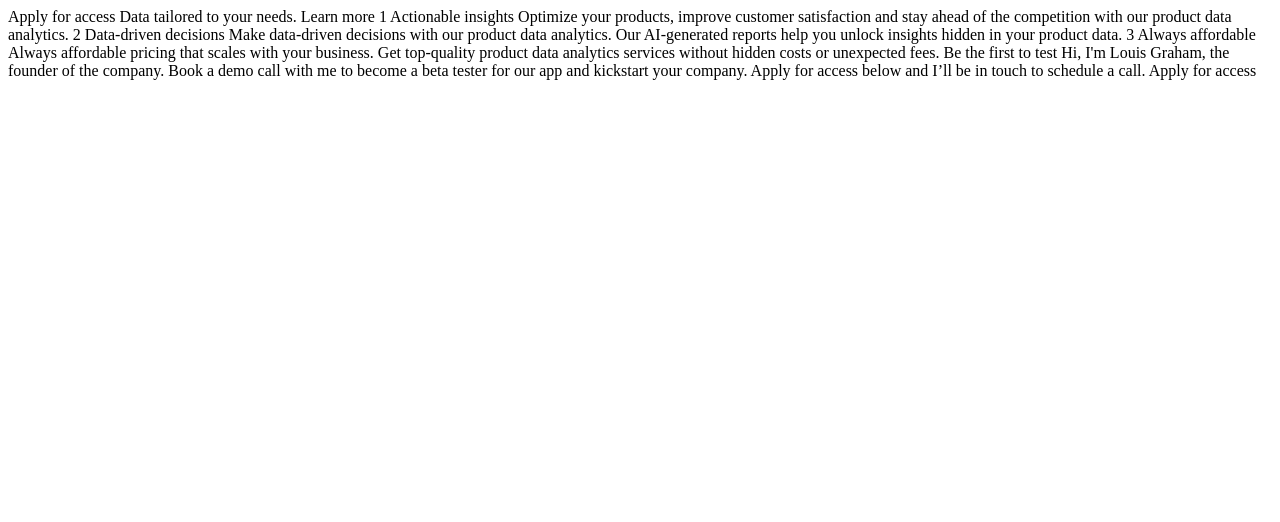
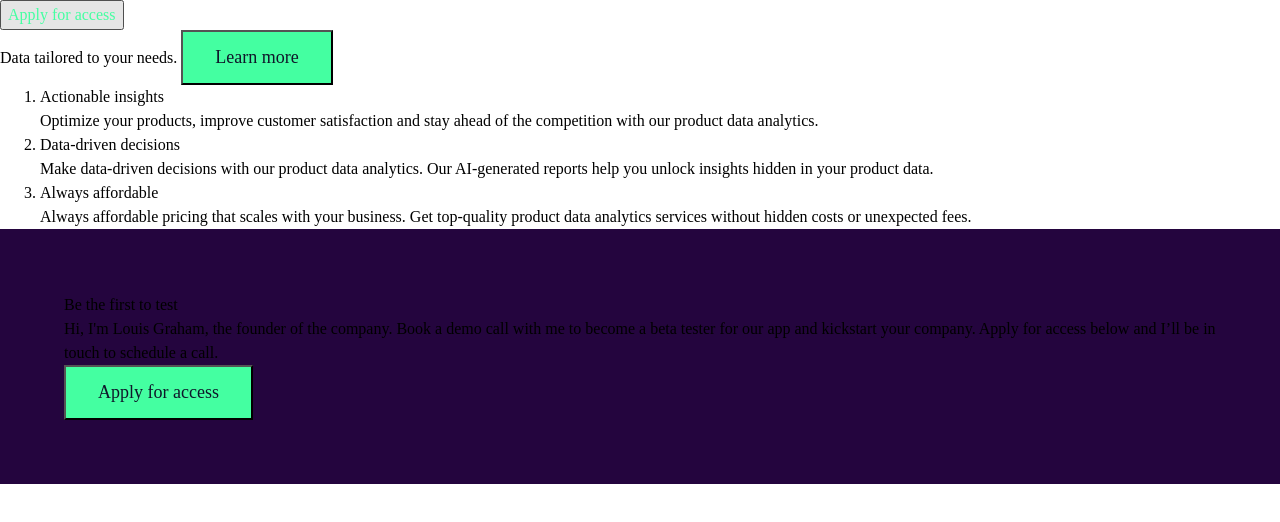
Before and after one commit to law973/workit-landing-page, a website: page index.html in a window 1280 px wide. Drawn offline with nearby package versions, Linux system fonts and the light colour scheme; files that its build step writes are made by us from their sources.

Commit message:
added semantic html, started styling

```diff
--- a/index.html
+++ b/index.html
@@ -3,47 +3,89 @@
 <head>
   <meta charset="UTF-8">
   <meta name="viewport" content="width=device-width, initial-scale=1.0">
-
+  <meta name="description" content="A solution for a Workit Landing Page Challenge provided by Frontend Mentor">
+  <link rel="author" content="Levi Wright" href="https://github.com/law973">
   <link rel="icon" type="image/png" sizes="32x32" href="./assets/images/favicon-32x32.png">
-
   <title>Frontend Mentor | Workit Landing Page</title>
+  <link rel="stylesheet" href="css/compiled_style.css">
 </head>
 <body>
+  <main>
+    <!-- Navigation/Hero/Illustration Section -->
+    <section>
+      <nav>
+        <!-- logo-light.svg goes here -->
+        <button class="button__secondary">Apply for access</button>
+      </nav>
 
-  Apply for access
+      <span>Data tailored to your needs.</span>
 
-  Data tailored to your needs.
+      <button class="button__primary">Learn more</button>
 
-  Learn more
-
-  1
-
-  Actionable insights
-
+      <!-- image-hero.webp goes here -->
+    </section>
+    <!-- Value Section -->
+    <section>
+      <ol>
+        <li>
+          <!-- 1 -->
+          <span>Actionable insights</span>
+          <p>
             Optimize your products, improve customer satisfaction and stay ahead of the competition
             with our product data analytics.
-
-  2
-
-  Data-driven decisions
-
+          </p>
+        </li>
+        <li>
+          <!-- 2 -->
+          <span>Data-driven decisions</span>
+          <p>
             Make data-driven decisions with our product data analytics. Our AI-generated reports help
             you unlock insights hidden in your product data.
-
-  3
-
-  Always affordable
-
+          </p>
+        </li>
+        <li>
+          <!-- 3 -->
+          <span>Always affordable</span>
+          <p>
             Always affordable pricing that scales with your business. Get top-quality product data
             analytics services without hidden costs or unexpected fees.
-
-  Be the first to test
-
+          </p>
+        </li>
+      </ol>
+    </section>
+    <!-- Call to Action Section -->
+    <section>
+      <!-- image-founder.webp goes here -->
+      <div class="card">
+        <span>Be the first to test</span>
+        <p>
           Hi, I'm Louis Graham, the founder of the company. Book a demo call with me to become a
           beta tester for our app and kickstart your company. Apply for access below and I’ll be
           in touch to schedule a call.
-
-  Apply for access
-
+        </p>
+        <button class="button__primary">Apply for access</button>
+      </div>
+    </section>
+  </main>
+  <!-- Footer Section -->
+  <footer class="footer">
+    <div class="footer__logo">
+      <!-- logo-dark.svg goes here -->
+    </div>
+    <div class="footer__social">
+      <a rel="noreferrer" href="https://www.facebook.com/" target="_blank">
+        <span class="sr-only">(Opens in a new tab)</span>
+        <!-- Facebook icon goes here -->
+      </a>
+      <a rel="noreferrer" href="https://x.com/" target="_blank">
+        <span class="sr-only">(Opens in a new tab)</span>
+        <!-- Twitter icon goes here -->
+      </a>
+      <a rel="noreferrer" href="https://www.instagram.com/" target="_blank">
+        <span class="sr-only">(Opens in a new tab)</span>
+        <!-- Instagram icon goes here -->
+      </a>
+    </div>
+  </footer>
 </body>
 </html>
--- /dev/null
+++ b/scss/_button.scss
@@ -0,0 +1,22 @@
+.button__primary {
+    background-color: var(--green);
+    color: var(--slate-900);
+    cursor: pointer;
+    font-size: clamp(1rem, 4vw, 1.125rem);
+    padding: 12px 32px;
+    // width: clamp(9.438rem, 40vw, 10.125rem);
+
+    &:hover, &:focus {
+        background-color: none;
+        border: 1px solid var(--green);
+        color: var(--green);
+    }
+}
+
+.button__secondary {
+    color: var(--white);
+
+    &:hover, &:focus {
+        color: var(--green);
+    }
+}
--- /dev/null
+++ b/scss/_card.scss
@@ -0,0 +1,9 @@
+.card {
+    background-color: var(--purple-900);
+    padding: clamp(2rem, 8vw, 3rem);
+
+    // Tablet Breakpoint
+    @media screen and (min-width: 768px) {
+        padding: clamp(3rem, 6vw, 4rem);
+    }
+}
--- /dev/null
+++ b/scss/_footer.scss
@@ -0,0 +1,16 @@
+.footer {
+    align-items: center;
+    display: flex;
+    gap: 3.5rem;
+    height: clamp(16.288rem, 33vw, 20.288rem);
+    justify-content: center;
+}
+
+// .footer__logo {
+
+// }
+
+.footer__social {
+    display: flex;
+    gap: 1.75rem;
+}
--- /dev/null
+++ b/scss/_reset.scss
@@ -0,0 +1,25 @@
+*, *::before, *::after {
+    box-sizing: border-box;
+}
+
+* {
+    margin: 0;
+}
+
+body {
+    line-height: 1.5;
+    -webkit-font-smoothing: antialiased;
+}
+
+img, picture, video, canvas, svg {
+    display: block;
+    max-width: 100%;
+}
+
+input, button, textarea, select {
+    font: inherit;
+}
+
+p, h1, h2, h3, h4, h5, h6 {
+    overflow-wrap: break-word;
+}
--- /dev/null
+++ b/scss/_screen-reader-only.scss
@@ -0,0 +1,13 @@
+.sr-only {
+	border: 0 !important;
+	clip: rect(1px, 1px, 1px, 1px) !important;
+	-webkit-clip-path: inset(50%) !important;
+	clip-path: inset(50%) !important;
+	height: 1px !important;
+	margin: -1px !important;
+	overflow: hidden !important;
+	padding: 0 !important;
+	position: absolute !important;
+	width: 1px !important;
+	white-space: nowrap !important;
+}
--- /dev/null
+++ b/scss/_variables.scss
@@ -0,0 +1,10 @@
+// Variables for font and colors
+
+:root {
+    --green: #44FFA1;
+    --purple-100: #FCF8FF;
+    --purple-500: #584D62;
+    --purple-900: #24053E;
+    --slate-900: #0f172a;
+    --white: #fff;
+}
--- /dev/null
+++ b/scss/main.scss
@@ -0,0 +1,21 @@
+@font-face {
+    font-display: swap;
+    font-family: 'Fraunces';
+    src: url('../assets/fonts/fraunces/Fraunces-VariableFont_SOFT\,WONK\,opsz\,wght.ttf');
+}
+
+@font-face {
+    font-display: swap;
+    font-family: 'Manrope';
+    src: url('../assets/fonts/manrope/Manrope-VariableFont_wght.ttf');
+}
+
+// Import SCSS partials
+@import 'variables';
+@import 'extends';
+@import 'mixins';
+@import 'reset';
+@import 'screen-reader-only';
+@import 'button';
+@import 'card';
+@import 'footer';
```
Also changed, not shown: package.json (added, +13 -0 lines), README.md, scss/_extends.scss (added), scss/_mixins.scss (added). Lines whose indentation alone changed are shown as unchanged.
